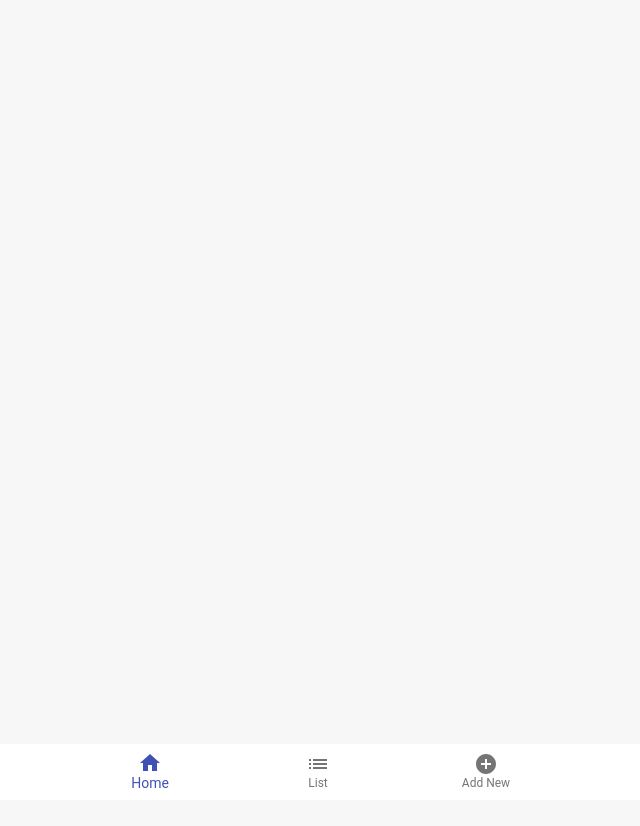
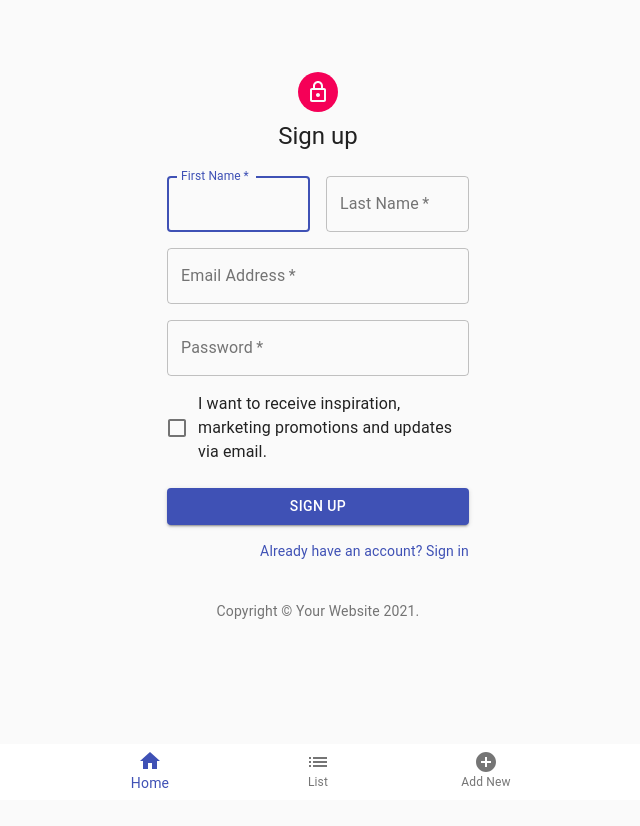
Before and after one commit to aznigft/topay, a React (Create React App) app: page /signUp in a window 1280 px wide. Shown: the top 826 px of the page, without its empty margins (322-962 px from the left). Built offline with nearby package versions, Linux system fonts and the light colour scheme.

Commit message:
New login and registration page

```diff
--- a/src/App.js
+++ b/src/App.js
@@ -7,12 +7,17 @@ import {GlobalProvider} from './context/GlobalState'
 import {BrowserRouter as Router, Route, Switch} from 'react-router-dom'
 import EditTransaction from './components/EditTransaction'
 import { Header } from './components/Header'
+import SignIn from './components/auth/SignIn'
+import SignUp from './components/auth/SignUp'
 import SimpleBottomNavigation from './components/SimpleBottomNavigation';
+import { createBrowserHistory } from "history";
 
 
 function App() {
 
   const [navState, setNavState] = useState(0);
+  const history = createBrowserHistory()
+
 
   return (
     <Router>
@@ -26,6 +31,12 @@ function App() {
           <Route exact path="/">
             <IncomeExpenses setNavState = {setNavState}/>
           </Route>
+          <Route path="/signIn">
+            <SignIn setNavState= {setNavState}/>
+          </Route>
+          <Route path="/signUp">
+            <SignUp setNavState= {setNavState}/>
+          </Route>
           <Route path="/transactionList">
             <TransactionList setNavState = {setNavState}/>
           </Route>
@@ -34,7 +45,13 @@ function App() {
           </Route>
         </Switch>
       </div>
-      <SimpleBottomNavigation navState = {navState} setNavState = {setNavState}/>
+      {
+        (history.location.pathname === "/signIn" || history.location.pathname === "/signIn")
+          ? null
+          : <SimpleBottomNavigation navState = {navState} setNavState = {setNavState}/>
+      }
+
+
     </GlobalProvider>
     </Router>
   );
--- /dev/null
+++ b/src/components/auth/SignIn.js
@@ -0,0 +1,135 @@
+import React, {useState} from 'react';
+import Avatar from '@material-ui/core/Avatar';
+import Button from '@material-ui/core/Button';
+import CssBaseline from '@material-ui/core/CssBaseline';
+import TextField from '@material-ui/core/TextField';
+import FormControlLabel from '@material-ui/core/FormControlLabel';
+import Checkbox from '@material-ui/core/Checkbox';
+import Link from '@material-ui/core/Link';
+import Grid from '@material-ui/core/Grid';
+import Box from '@material-ui/core/Box';
+import LockOutlinedIcon from '@material-ui/icons/LockOutlined';
+import Typography from '@material-ui/core/Typography';
+import { makeStyles } from '@material-ui/core/styles';
+import Container from '@material-ui/core/Container';
+
+function Copyright() {
+  return (
+    <Typography variant="body2" color="textSecondary" align="center">
+      {'Copyright © '}
+      <Link color="inherit" href="https://material-ui.com/">
+        Your Website
+      </Link>{' '}
+      {new Date().getFullYear()}
+      {'.'}
+    </Typography>
+  );
+}
+
+
+
+const useStyles = makeStyles((theme) => ({
+  paper: {
+    marginTop: theme.spacing(8),
+    display: 'flex',
+    flexDirection: 'column',
+    alignItems: 'center',
+  },
+  avatar: {
+    margin: theme.spacing(1),
+    backgroundColor: theme.palette.secondary.main,
+  },
+  form: {
+    width: '100%', // Fix IE 11 issue.
+    marginTop: theme.spacing(1),
+  },
+  submit: {
+    margin: theme.spacing(3, 0, 2),
+  },
+}));
+
+export default function SignIn() {
+  const classes = useStyles();
+
+  const [email, setEmail] = useState('');
+  const [password, setPassword] = useState('');
+
+  const onSubmit = e => {
+    e.preventDefault();
+
+    const signInRequest = {
+        email: email,
+        paasword: password
+    }
+
+    console.log(signInRequest);
+}
+
+  return (
+    <Container component="main" maxWidth="xs">
+      <CssBaseline />
+      <div className={classes.paper}>
+        <Avatar className={classes.avatar}>
+          <LockOutlinedIcon />
+        </Avatar>
+        <Typography component="h1" variant="h5">
+          Sign in
+        </Typography>
+        <form className={classes.form} noValidate onSubmit = {onSubmit}>
+          <TextField
+            onChange={(e) => setEmail(e.target.value)}
+            variant="outlined"
+            margin="normal"
+            required
+            fullWidth
+            id="email"
+            label="Email Address"
+            name="email"
+            autoComplete="email"
+            autoFocus
+          />
+          <TextField
+            onChange={(e) => setPassword(e.target.value)}
+            variant="outlined"
+            margin="normal"
+            required
+            fullWidth
+            name="password"
+            label="Password"
+            type="password"
+            id="password"
+            autoComplete="current-password"
+          />
+          <FormControlLabel
+            control={<Checkbox value="remember" color="primary" />}
+            label="Remember me"
+          />
+          <Button
+            type="submit"
+            fullWidth
+            variant="contained"
+            color="primary"
+            className={classes.submit}
+          >
+            Sign In
+          </Button>
+          <Grid container>
+            <Grid item xs>
+              <Link href="#" variant="body2">
+                Forgot password?
+              </Link>
+            </Grid>
+            <Grid item>
+              <Link href="/signUp" variant="body2">
+                {"Don't have an account? Sign Up"}
+              </Link>
+            </Grid>
+          </Grid>
+        </form>
+      </div>
+      <Box mt={8}>
+        <Copyright />
+      </Box>
+    </Container>
+  );
+}
--- /dev/null
+++ b/src/components/auth/SignUp.js
@@ -0,0 +1,140 @@
+import React from 'react';
+import Avatar from '@material-ui/core/Avatar';
+import Button from '@material-ui/core/Button';
+import CssBaseline from '@material-ui/core/CssBaseline';
+import TextField from '@material-ui/core/TextField';
+import FormControlLabel from '@material-ui/core/FormControlLabel';
+import Checkbox from '@material-ui/core/Checkbox';
+import Link from '@material-ui/core/Link';
+import Grid from '@material-ui/core/Grid';
+import Box from '@material-ui/core/Box';
+import LockOutlinedIcon from '@material-ui/icons/LockOutlined';
+import Typography from '@material-ui/core/Typography';
+import { makeStyles } from '@material-ui/core/styles';
+import Container from '@material-ui/core/Container';
+
+function Copyright() {
+  return (
+    <Typography variant="body2" color="textSecondary" align="center">
+      {'Copyright © '}
+      <Link color="inherit" href="https://material-ui.com/">
+        Your Website
+      </Link>{' '}
+      {new Date().getFullYear()}
+      {'.'}
+    </Typography>
+  );
+}
+
+const useStyles = makeStyles((theme) => ({
+  paper: {
+    marginTop: theme.spacing(8),
+    display: 'flex',
+    flexDirection: 'column',
+    alignItems: 'center',
+  },
+  avatar: {
+    margin: theme.spacing(1),
+    backgroundColor: theme.palette.secondary.main,
+  },
+  form: {
+    width: '100%', // Fix IE 11 issue.
+    marginTop: theme.spacing(3),
+  },
+  submit: {
+    margin: theme.spacing(3, 0, 2),
+  },
+}));
+
+export default function SignUp() {
+  const classes = useStyles();
+
+  return (
+    <Container component="main" maxWidth="xs">
+      <CssBaseline />
+      <div className={classes.paper}>
+        <Avatar className={classes.avatar}>
+          <LockOutlinedIcon />
+        </Avatar>
+        <Typography component="h1" variant="h5">
+          Sign up
+        </Typography>
+        <form className={classes.form} noValidate>
+          <Grid container spacing={2}>
+            <Grid item xs={12} sm={6}>
+              <TextField
+                autoComplete="fname"
+                name="firstName"
+                variant="outlined"
+                required
+                fullWidth
+                id="firstName"
+                label="First Name"
+                autoFocus
+              />
+            </Grid>
+            <Grid item xs={12} sm={6}>
+              <TextField
+                variant="outlined"
+                required
+                fullWidth
+                id="lastName"
+                label="Last Name"
+                name="lastName"
+                autoComplete="lname"
+              />
+            </Grid>
+            <Grid item xs={12}>
+              <TextField
+                variant="outlined"
+                required
+                fullWidth
+                id="email"
+                label="Email Address"
+                name="email"
+                autoComplete="email"
+              />
+            </Grid>
+            <Grid item xs={12}>
+              <TextField
+                variant="outlined"
+                required
+                fullWidth
+                name="password"
+                label="Password"
+                type="password"
+                id="password"
+                autoComplete="current-password"
+              />
+            </Grid>
+            <Grid item xs={12}>
+              <FormControlLabel
+                control={<Checkbox value="allowExtraEmails" color="primary" />}
+                label="I want to receive inspiration, marketing promotions and updates via email."
+              />
+            </Grid>
+          </Grid>
+          <Button
+            type="submit"
+            fullWidth
+            variant="contained"
+            color="primary"
+            className={classes.submit}
+          >
+            Sign Up
+          </Button>
+          <Grid container justifyContent="flex-end">
+            <Grid item>
+              <Link href="/signIn" variant="body2">
+                Already have an account? Sign in
+              </Link>
+            </Grid>
+          </Grid>
+        </form>
+      </div>
+      <Box mt={5}>
+        <Copyright />
+      </Box>
+    </Container>
+  );
+}
--- a/src/context/GlobalState.js
+++ b/src/context/GlobalState.js
@@ -1,6 +1,7 @@
 import React, {createContext, useReducer} from 'react';
 import AppReducer from './AppReducer'
 import axios from 'axios'
+import authHeader from '../services/auth-header';
 
 const initialState = {
     transactions: [],
@@ -15,7 +16,7 @@ export const GlobalProvider = ({children}) => {
 
     async function getTransactions() {
         try{
-            const res = await axios.get('http://localhost:8081/transactions')
+            const res = await axios.get('http://localhost:8081/transactions', { headers: authHeader() })
 
             dispatch({
                 type: 'GET_TRANSACTIONS',
@@ -32,7 +33,7 @@ export const GlobalProvider = ({children}) => {
 
     async function deleteTransaction(id) {
 
-        const res = await axios.delete('http://localhost:8081/transactions/' + id)
+        const res = await axios.delete('http://localhost:8081/transactions/' + id, { headers: authHeader() })
 
         try {
 
@@ -55,7 +56,7 @@ export const GlobalProvider = ({children}) => {
 
     async function addTransaction(transaction) {
 
-        const res = await axios.post('http://localhost:8081/transactions', transaction)
+        const res = await axios.post('http://localhost:8081/transactions', transaction,{ headers: authHeader() })
 
         try{
 
--- /dev/null
+++ b/src/services/auth-header.js
@@ -0,0 +1,9 @@
+export default function authHeader() {
+    const user = JSON.parse(localStorage.getItem('user'));
+
+    if (user && user.accessToken) {
+      return { Authorization: 'Bearer ' + user.accessToken };
+    } else {
+      return {};
+    }
+  }
```
Also changed, not shown: src/components/EditTransaction.js (+7 -7 lines), src/services/AuthService.js (added).
